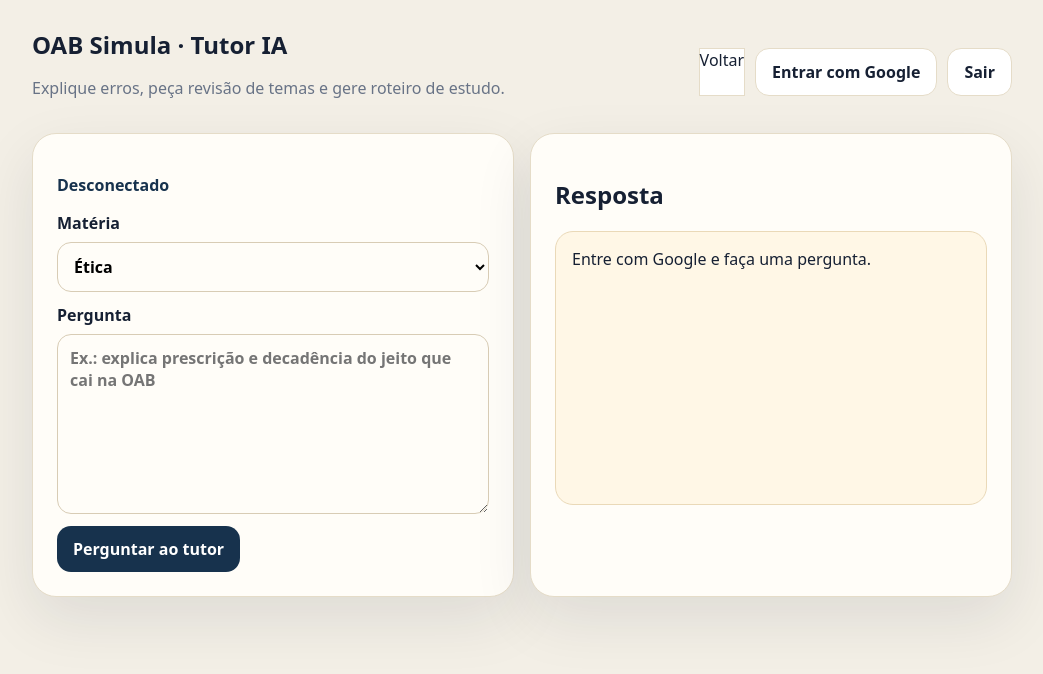
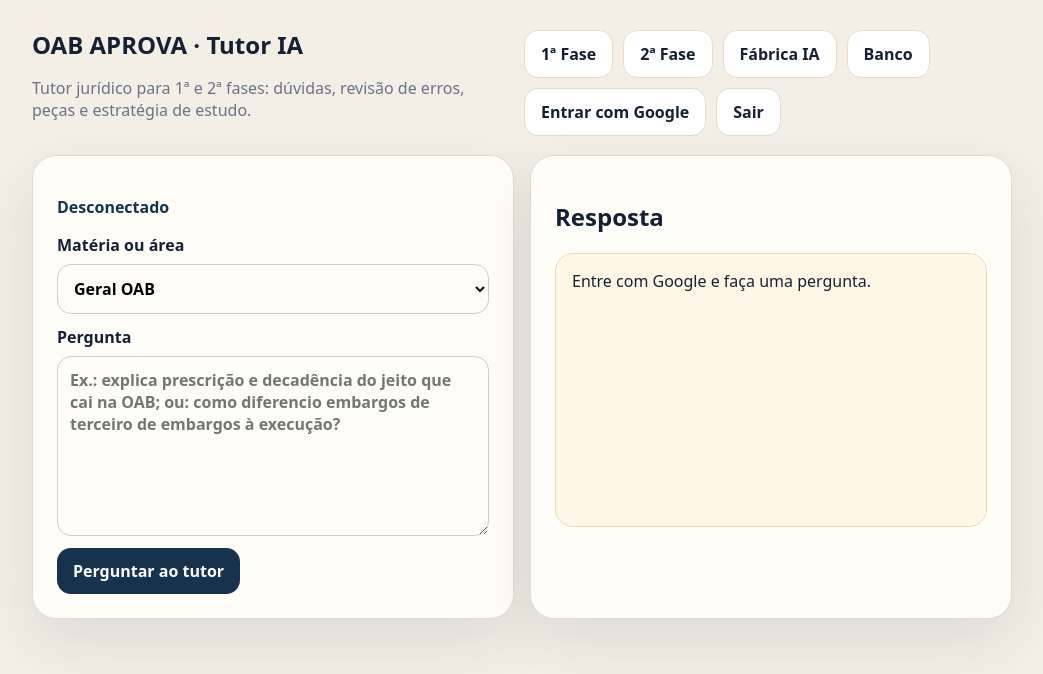
Before and after one commit to drjfalcao-bot/oabsimula, a plain HTML site: page ia.html in a window 1280 px wide. Shown: the whole page, without its empty margins (118-1161 px from the left). Drawn offline with Linux system fonts and the light colour scheme; no server answers.

Commit message:
Integra Tutor IA à 1ª e 2ª fases

```diff
--- a/ia.html
+++ b/ia.html
@@ -3,22 +3,22 @@
 <head>
   <meta charset="utf-8">
   <meta name="viewport" content="width=device-width, initial-scale=1">
-  <title>OAB Simula | Tutor IA</title>
+  <title>OAB APROVA | Tutor IA</title>
   <style>
-    body{margin:0;font-family:system-ui,-apple-system,Segoe UI,sans-serif;background:#f3efe6;color:#162033}.wrap{max-width:980px;margin:0 auto;padding:28px}.card{background:#fffdf8;border:1px solid #e5dcc8;border-radius:24px;padding:24px;box-shadow:0 22px 60px #10203318}.top{display:flex;justify-content:space-between;gap:16px;align-items:center;margin-bottom:18px}.brand{font-weight:900;font-size:24px}.muted{color:#687386}.grid{display:grid;grid-template-columns:1fr 1fr;gap:16px}button,select,textarea,input{font:inherit}button{border:0;border-radius:14px;padding:12px 16px;font-weight:850;cursor:pointer}.primary{background:#17324d;color:#fff}.light{background:#fff;border:1px solid #e5dcc8;color:#162033}label{display:grid;gap:8px;font-weight:800;margin:12px 0}select,textarea,input{border:1px solid #d8ccb5;border-radius:14px;padding:12px;background:#fffdf8;box-sizing:border-box;width:100%}.answer{white-space:pre-wrap;min-height:240px;background:#fff7e6;border:1px solid #ead9b8;border-radius:18px;padding:16px}.row{display:flex;gap:10px;flex-wrap:wrap}.status{font-weight:800;color:#17324d}@media(max-width:800px){.grid{grid-template-columns:1fr}.top{display:block}.row{margin-top:12px}}
+    body{margin:0;font-family:system-ui,-apple-system,Segoe UI,sans-serif;background:#f3efe6;color:#162033}.wrap{max-width:980px;margin:0 auto;padding:28px}.card{background:#fffdf8;border:1px solid #e5dcc8;border-radius:24px;padding:24px;box-shadow:0 22px 60px #10203318}.top{display:flex;justify-content:space-between;gap:16px;align-items:center;margin-bottom:18px}.brand{font-weight:900;font-size:24px}.muted{color:#687386}.grid{display:grid;grid-template-columns:1fr 1fr;gap:16px}button,select,textarea,input{font:inherit}button,.linkbtn{border:0;border-radius:14px;padding:12px 16px;font-weight:850;cursor:pointer}.primary{background:#17324d;color:#fff}.light{background:#fff;border:1px solid #e5dcc8;color:#162033}.linkbtn{text-decoration:none;display:inline-flex;align-items:center}label{display:grid;gap:8px;font-weight:800;margin:12px 0}select,textarea,input{border:1px solid #d8ccb5;border-radius:14px;padding:12px;background:#fffdf8;box-sizing:border-box;width:100%}.answer{white-space:pre-wrap;min-height:240px;background:#fff7e6;border:1px solid #ead9b8;border-radius:18px;padding:16px}.row{display:flex;gap:10px;flex-wrap:wrap}.status{font-weight:800;color:#17324d}@media(max-width:800px){.grid{grid-template-columns:1fr}.top{display:block}.row{margin-top:12px}}
   </style>
 </head>
 <body>
   <main class="wrap">
     <div class="top">
-      <div><div class="brand">OAB Simula · Tutor IA</div><p class="muted">Explique erros, peça revisão de temas e gere roteiro de estudo.</p></div>
-      <div class="row"><a class="light" style="text-decoration:none" href="index.html">Voltar</a><button class="light" id="login">Entrar com Google</button><button class="light" id="logout">Sair</button></div>
+      <div><div class="brand">OAB APROVA · Tutor IA</div><p class="muted">Tutor jurídico para 1ª e 2ª fases: dúvidas, revisão de erros, peças e estratégia de estudo.</p></div>
+      <div class="row"><a class="light linkbtn" href="index.html">1ª Fase</a><a class="light linkbtn" href="segunda-fase.html">2ª Fase</a><a class="light linkbtn" href="fabrica.html">Fábrica IA</a><a class="light linkbtn" href="bank.html">Banco</a><button class="light" id="login">Entrar com Google</button><button class="light" id="logout">Sair</button></div>
     </div>
     <section class="grid">
       <article class="card">
         <p class="status" id="status">Desconectado</p>
-        <label>Matéria<select id="subject"><option>Ética</option><option>Constitucional</option><option>Administrativo</option><option>Civil</option><option>Processo Civil</option><option>Penal</option><option>Processo Penal</option><option>Trabalho</option><option>Processo do Trabalho</option><option>Tributário</option><option>Empresarial</option><option>Consumidor</option><option>ECA</option><option>Ambiental</option><option>Internacional</option><option>Filosofia</option><option>Direitos Humanos</option></select></label>
-        <label>Pergunta<textarea id="question" rows="7" placeholder="Ex.: explica prescrição e decadência do jeito que cai na OAB"></textarea></label>
+        <label>Matéria ou área<select id="subject"><option>Geral OAB</option><option>Ética</option><option>Constitucional</option><option>Administrativo</option><option>Civil</option><option>Processo Civil</option><option>Penal</option><option>Processo Penal</option><option>Trabalho</option><option>Processo do Trabalho</option><option>Tributário</option><option>Empresarial</option><option>Consumidor</option><option>ECA</option><option>Ambiental</option><option>Internacional</option><option>Filosofia</option><option>Direitos Humanos</option><option>2ª fase — Administrativo</option><option>2ª fase — Civil</option><option>2ª fase — Constitucional</option><option>2ª fase — Trabalho</option><option>2ª fase — Empresarial</option><option>2ª fase — Penal</option><option>2ª fase — Tributário</option></select></label>
+        <label>Pergunta<textarea id="question" rows="7" placeholder="Ex.: explica prescrição e decadência do jeito que cai na OAB; ou: como diferencio embargos de terceiro de embargos à execução?"></textarea></label>
         <button class="primary" id="ask">Perguntar ao tutor</button>
       </article>
       <article class="card">
```
